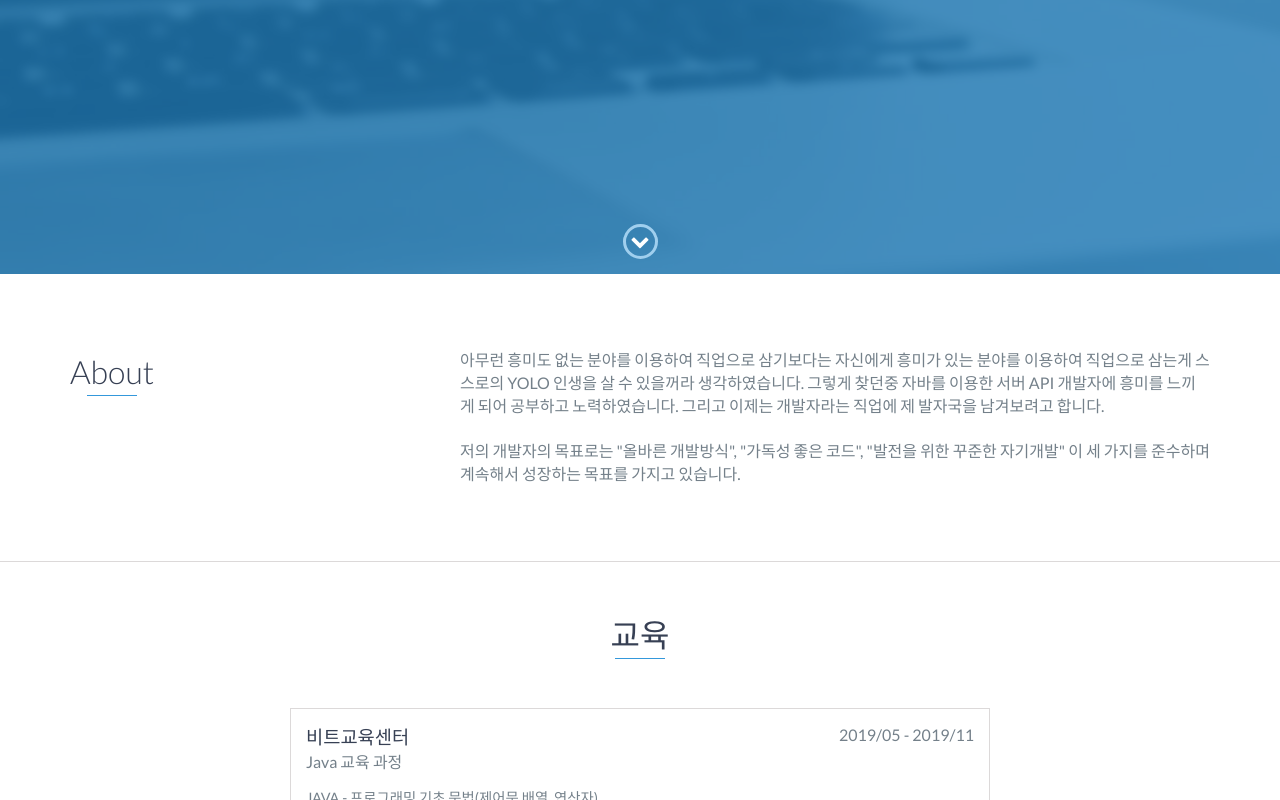
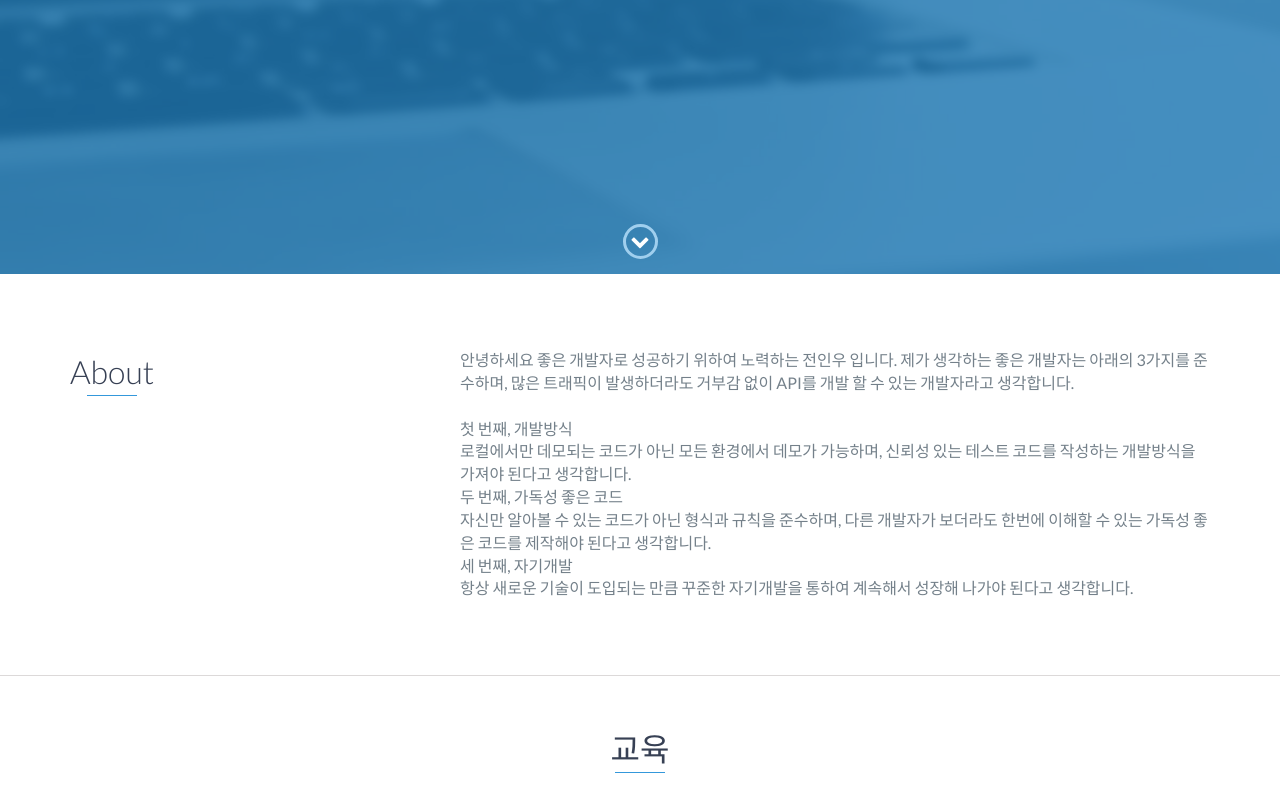
Before and after one commit to hodolee246/portfolio, a website: page index.html in a window 1280 px wide. Shown: the part 526-1326 px from the top of the page. Drawn offline with nearby package versions, Linux system fonts and the light colour scheme.

Commit message:
Update index.html
about 수정

```diff
--- a/index.html
+++ b/index.html
@@ -68,10 +68,20 @@
                 </div>
                 <div class="col-md-8">
                     <p>
-                        아무런 흥미도 없는 분야를 이용하여 직업으로 삼기보다는 자신에게 흥미가 있는 분야를 이용하여 직업으로 삼는게 스스로의 YOLO 인생을 살 수 있을꺼라 생각하였습니다. 그렇게 찾던중 자바를 이용한 서버 API 개발자에 흥미를 느끼게 되어 공부하고 노력하였습니다. 그리고 이제는 개발자라는 직업에 제 발자국을 남겨보려고 합니다.
+                        안녕하세요 좋은 개발자로 성공하기 위하여 노력하는 전인우 입니다. 제가 생각하는 좋은 개발자는 아래의 3가지를 준수하며, 많은 트래픽이 발생하더라도 거부감 없이 API를 개발 할 수 있는 개발자라고 생각합니다.
                         <br>
                         <br>
-                        저의 개발자의 목표로는 "올바른 개발방식", "가독성 좋은 코드", "발전을 위한 꾸준한 자기개발" 이 세 가지를 준수하며 계속해서 성장하는 목표를 가지고 있습니다.
+			첫 번째, 개발방식
+		        <br>
+			로컬에서만 데모되는 코드가 아닌 모든 환경에서 데모가 가능하며, 신뢰성 있는 테스트 코드를 작성하는 개발방식을 가져야 된다고 생각합니다.
+			<br>
+			두 번째, 가독성 좋은 코드
+		        <br>
+			자신만 알아볼 수 있는 코드가 아닌 형식과 규칙을 준수하며, 다른 개발자가 보더라도 한번에 이해할 수 있는 가독성 좋은 코드를 제작해야 된다고 생각합니다.
+			<br>
+			세 번째, 자기개발
+		        <br>
+			항상 새로운 기술이 도입되는 만큼 꾸준한 자기개발을 통하여 계속해서 성장해 나가야 된다고 생각합니다.
                     </p>
                 </div>
             </div>
```
